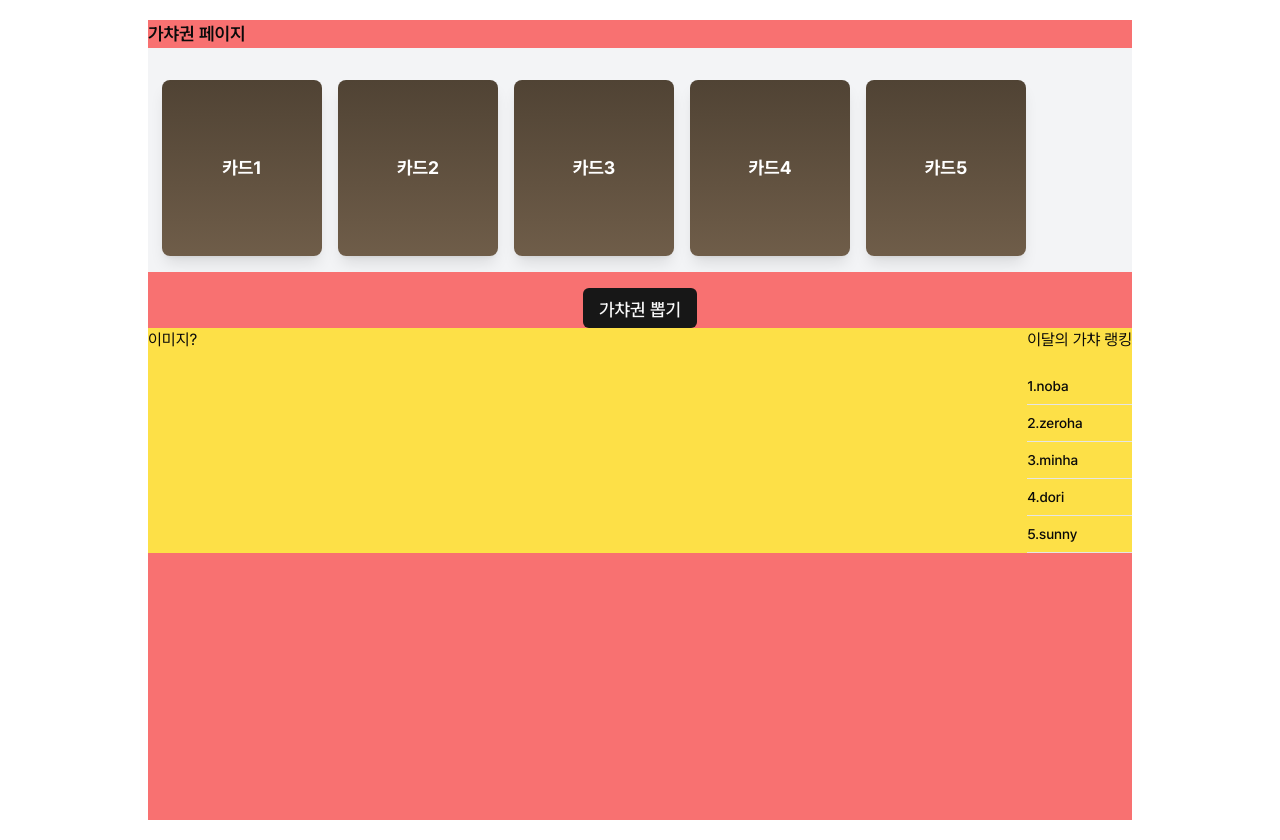
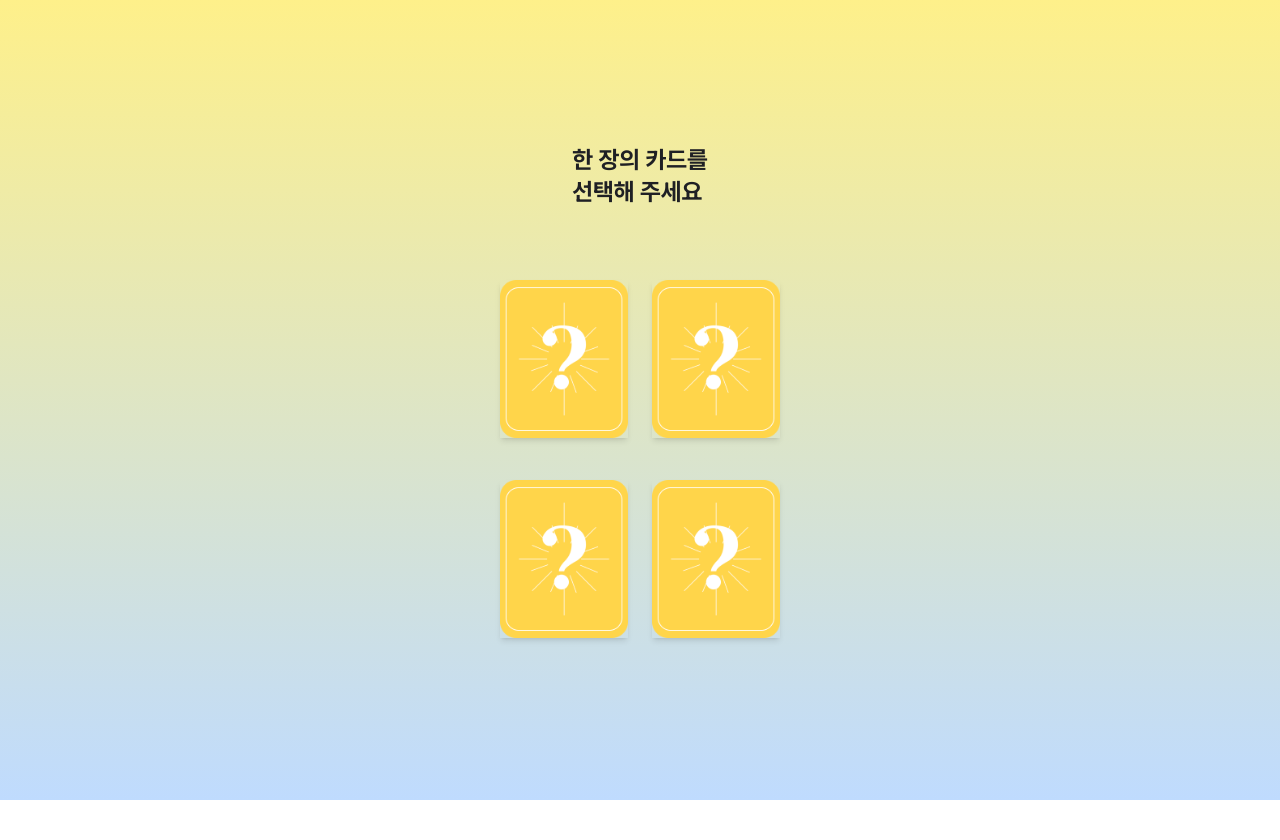
Before and after one commit to kim-taewoo/reviewgacha, a Next.js app: page /gachas/1/gacha in a window 1280 px wide. After the commit the page ends 800 px from the top, so only its background shows below. Built offline with nearby package versions, Linux system fonts and the light colour scheme.

Commit message:
가챠페이지 : 디자인 반영

```diff
--- /dev/null
+++ b/src/app/gachas/[id]/gacha/components/GachaAward.tsx
@@ -0,0 +1,60 @@
+export const GachaAwrad = () => {
+  const sortedUsers = [...users].sort((a, b) => b.score - a.score) // 랭킹 순위
+
+  return (
+    <div className="flex justify-between bg-yellow-300">
+      <div>이미지?</div>
+      <div>
+        <p>이달의 가챠 랭킹</p>
+        <div className="mt-4">
+          {sortedUsers.length > 0
+            ? (
+                sortedUsers.map((user, index) => (
+                  <div
+                    key={user.userId}
+                    className="flex justify-between border-b py-2 text-sm"
+                  >
+                    <span className="font-medium">
+                      {index + 1}
+                      .
+                      {user.username}
+                    </span>
+                  </div>
+                ))
+              )
+            : (
+                <p>랭킹 데이터가 없습니다.</p>
+              )}
+        </div>
+      </div>
+    </div>
+  )
+}
+
+const users = [
+  {
+    userId: 1,
+    username: 'sunny',
+    score: 10,
+  },
+  {
+    userId: 2,
+    username: 'zeroha',
+    score: 90,
+  },
+  {
+    userId: 3,
+    username: 'minha',
+    score: 70,
+  },
+  {
+    userId: 4,
+    username: 'dori',
+    score: 60,
+  },
+  {
+    userId: 5,
+    username: 'noba',
+    score: 100,
+  },
+]
--- a/src/app/gachas/[id]/gacha/components/GachaCard.tsx
+++ /dev/null
@@ -1,42 +0,0 @@
-import { cn } from '@/lib/utils'
-
-interface GachaCardProps {
-  frontContent: string
-  backContent: string
-  isLoading: boolean
-  isFlipped: boolean
-}
-
-export const GachaCard = ({ frontContent, backContent, isLoading = false, isFlipped = false }: GachaCardProps) => {
-  return (
-    <div
-      className={cn(
-        'group relative h-44 w-40 perspective-1000',
-        isLoading && 'pointer-events-none opacity-50'
-      )}
-    >
-      {/* 카드 컨테이너 */}
-      {isLoading && (
-        <div className="absolute inset-0 z-10 flex items-center justify-center rounded-lg bg-gray-800 bg-opacity-5">
-          <div className="size-8 animate-spin rounded-full border-4 border-white border-t-transparent"></div>
-        </div>
-      )}
-      <div
-        className={cn(
-          'size-full transition-transform duration-700 transform-style-preserve-3d',
-          isFlipped && 'rotate-y-180'
-        )}
-      >
-        {/* 카드 앞면 */}
-        <div className="absolute flex size-full items-center justify-center rounded-lg bg-gradient-to-b from-[#504334] to-[#6F5D49] text-lg font-bold text-white shadow-lg backface-hidden">
-          {frontContent}
-        </div>
-
-        {/* 카드 뒷면 */}
-        <div className="absolute flex size-full items-center justify-center rounded-lg bg-gradient-to-b from-[#7F6A53] to-[#9C8468] text-lg font-bold text-white shadow-lg backface-hidden rotate-y-180">
-          {backContent}
-        </div>
-      </div>
-    </div>
-  )
-}
--- a/src/app/gachas/[id]/gacha/components/GachaContainer.tsx
+++ b/src/app/gachas/[id]/gacha/components/GachaContainer.tsx
@@ -1,149 +1,91 @@
 'use client'
+import Image from 'next/image'
 import { useState } from 'react'
-import Confetti from 'react-confetti'
-import { useWindowSize } from 'usehooks-ts'
 
-import { Button } from '@/components/ui/button'
 import { cn } from '@/lib/utils'
 
-import { GachaCard } from './GachaCard'
+import { GachaResult } from './GachaResult'
 
 export const GachaContainer = () => {
-  const { width, height } = useWindowSize()
+  const [result, setResult] = useState<string | null>(null)
   const [isLoading, setIsLoading] = useState(false)
-  const [result, setResult] = useState<string | null>(null)
-  const [flippedIndexes, setFlippedIndexes] = useState<number[]>([])
+  const [flippedIndex, setFlippedIndex] = useState<number | null>(null)
+  const [isOpenModal, setIsOpenModal] = useState(false)
 
-  const onClickGacha = () => {
+  const onClickGacha = (index: number) => {
+    if (isLoading) return
+
     setIsLoading(true)
     setResult(null)
-    setFlippedIndexes([])
 
-    // 3초 후 결과 표시
+    // 선택된 카드만 뒤집기
+    setFlippedIndex(index)
+
     setTimeout(() => {
-      const randomIndex = Math.floor(Math.random() * cards.length)
-      const randomResult = cards[randomIndex]
-      setResult(randomResult)
-      setFlippedIndexes([randomIndex])
+      // 선택된 카드에 대한 결과를 표시
+      const selectedCard = cards[index]
+      setResult(selectedCard)
       setIsLoading(false)
+    }, 2000)
+
+    setTimeout(() => {
+      setIsOpenModal(true)
     }, 3000)
   }
 
-  const sortedUsers = [...users].sort((a, b) => b.score - a.score) // 랭킹 순위
-
   return (
     <>
-      {result && <Confetti width={width} height={height} />}
-      <header className="text-lg font-semibold">가챠권 페이지</header>
+      {/* 카드 목록 */}
+      <div className="flex min-h-screen flex-col items-center justify-center bg-gradient-to-b from-yellow-200 to-blue-200">
+        {/* 상단 텍스트 */}
+        <p className="mb-[72px] text-2xl font-bold text-[#1F2024]">
+          한 장의 카드를
+          {' '}
+          <br />
+          {' '}
+          선택해 주세요
+        </p>
 
-      {/* 카드 목록 */}
+        {/* 카드 리스트 */}
+        <div className="grid grid-cols-2 gap-6">
+          {cards.map((card, index) => (
+            <div key={index} onClick={() => onClickGacha(index)}>
               <div
                 className={cn(
-          'flex flex-wrap justify-center gap-4 bg-gray-100 h-56 overflow-hidden p-8 relative',
-          isLoading && 'pointer-events-none'
+                  'relative h-44 w-32 transition-transform duration-700 transform-style-preserve-3d',
+                  flippedIndex === index && 'rotate-y-180',
+                  isLoading && 'pointer-events-none opacity-50'
                 )}
               >
-        {cards.map((card, index) => (
-          <div
-            key={index}
-            className={cn(
-              'relative',
-              index === 0 && 'ml-[-10%]',
-              index === cards.length - 1 && 'mr-[-10%]'
+                {/* 로딩 스피너 */}
+                {isLoading && (
+                  <div className="absolute inset-0 flex items-center justify-center">
+                    <div className="size-8 animate-spin rounded-full border-4 border-white border-t-transparent"></div>
+                  </div>
                 )}
-          >
-            <GachaCard
-              frontContent={card}
-              backContent="뒷면"
-              isLoading={isLoading}
-              isFlipped={flippedIndexes.includes(index)}
-            />
+
+                {/* 카드 뒷면 */}
+                <div className="absolute flex cursor-pointer items-center justify-center shadow-md backface-hidden">
+                  <Image src="/Card back.png" alt="card image" width={158} height={195} />
+                </div>
+
+                {/* 카드 앞면 */}
+                <div className="absolute flex cursor-pointer items-center justify-center shadow-md backface-hidden rotate-y-180">
+                  <Image src="/Card 1.png" alt="card image" width={158} height={195} />
+                </div>
+              </div>
             </div>
           ))}
         </div>
 
         {/* 결과 표시 */}
-      {result && (
-        <div className={cn(
-          'fixed left-1/2 top-28 z-10 -translate-x-1/2 -translate-y-1/2 rounded-md bg-white px-4 py-2 text-center text-black shadow-lg',
-          'animate-fade-in'
-        )}
-        >
-          🎉 당첨:
-          {' '}
-          {result}
-          {' '}
-          🎉
+        <GachaResult result={result} isOpenModal={isOpenModal} setIsOpenModal={setIsOpenModal} />
+
       </div>
-      )}
-      {/* 가챠 버튼 */}
-      <Button
-        className={cn(
-          'mx-auto mt-4 block',
-          'text-sm sm:text-base lg:text-lg',
-          isLoading && 'cursor-wait'
-        )}
-        onClick={onClickGacha}
-        disabled={isLoading}
-      >
-        {isLoading ? '뽑는 중...' : '가챠권 뽑기'}
-      </Button>
       {/* 다른 사람의 결과 */}
-      <div className="flex justify-between bg-yellow-300">
-        <div>이미지?</div>
-        <div>
-          <p>이달의 가챠 랭킹</p>
-          <div className="mt-4">
-            {sortedUsers.length > 0
-              ? (
-                  sortedUsers.map((user, index) => (
-                    <div
-                      key={user.userId}
-                      className="flex justify-between border-b py-2 text-sm"
-                    >
-                      <span className="font-medium">
-                        {index + 1}
-                        .
-                        {user.username}
-                      </span>
-                    </div>
-                  ))
-                )
-              : (
-                  <p>랭킹 데이터가 없습니다.</p>
-                )}
-          </div>
-        </div>
-      </div>
+      {/* <GachaAwrad /> */}
     </>
   )
 }
 
-const cards = ['카드1', '카드2', '카드3', '카드4', '카드5', '카드6', '카드7', '카드8', '카드9', '카드10', '카드11', '카드12']
-const users = [
-  {
-    userId: 1,
-    username: 'sunny',
-    score: 10,
-  },
-  {
-    userId: 2,
-    username: 'zeroha',
-    score: 90,
-  },
-  {
-    userId: 3,
-    username: 'minha',
-    score: 70,
-  },
-  {
-    userId: 4,
-    username: 'dori',
-    score: 60,
-  },
-  {
-    userId: 5,
-    username: 'noba',
-    score: 100,
-  },
-]
+const cards = ['카드1', '카드2', '카드3', '카드4']
--- /dev/null
+++ b/src/app/gachas/[id]/gacha/components/GachaResult.tsx
@@ -0,0 +1,63 @@
+'use client'
+import Image from 'next/image'
+import { useRouter } from 'next/navigation'
+// import Confetti from 'react-confetti'
+// import { useWindowSize } from 'usehooks-ts'
+
+import { Button } from '@/components/ui/button'
+import {
+  Dialog,
+  DialogContent,
+  DialogDescription,
+  DialogFooter,
+  DialogTitle,
+} from '@/components/ui/dialog'
+
+interface Props {
+  result: string | null
+  isOpenModal: boolean
+  setIsOpenModal: (isOpen: boolean) => void
+}
+
+export const GachaResult = ({ result, isOpenModal, setIsOpenModal }: Props) => {
+  // const { width, height } = useWindowSize()
+
+  const navigate = useRouter()
+
+  return (
+    <>
+      <Dialog open={isOpenModal} onOpenChange={setIsOpenModal}>
+        {result && (
+          <>
+            <DialogContent className="flex flex-col items-center gap-8 rounded-lg p-6 shadow-lg sm:max-w-[335px]">
+              {/* <Confetti
+                width={width}
+                height={height}
+                className="absolute inset-0 z-10"
+              /> */}
+              <DialogTitle className="flex items-center justify-center text-2xl font-bold text-[#1F2024]">
+                축하합니다!
+              </DialogTitle>
+              <DialogDescription className="flex text-center text-[#1F2024]">
+                요정들의 카드를 수집하여
+                <br />
+                추억을 쌓아보세요!
+              </DialogDescription>
+              <div className="flex justify-center">
+                <Image src="/Card 1.png" alt="card image" width={158} height={195} className="rounded-lg shadow-lg" />
+              </div>
+              <DialogFooter className="flex w-full gap-4">
+                <Button type="button" onClick={() => location.reload()} className="w-full rounded-lg text-white">
+                  다시뽑기
+                </Button>
+                <Button type="button" variant="secondary" onClick={() => navigate.push('http://localhost:3000/gachas/1')} className="w-full border-2">
+                  되돌아가기
+                </Button>
+              </DialogFooter>
+            </DialogContent>
+          </>
+        )}
+      </Dialog>
+    </>
+  )
+}
--- a/src/app/gachas/[id]/gacha/page.tsx
+++ b/src/app/gachas/[id]/gacha/page.tsx
@@ -2,7 +2,7 @@ import { GachaContainer } from './components/GachaContainer'
 
 const GachaPage = () => {
   return (
-    <div className="h-screen w-full bg-red-400">
+    <div className="h-screen w-full">
       <GachaContainer />
     </div>
   )
--- a/src/app/gachas/[id]/layout.tsx
+++ b/src/app/gachas/[id]/layout.tsx
@@ -14,7 +14,7 @@ export default function GachaLayout({
   children: React.ReactNode
 }>) {
   return (
-    <div className="flex size-full h-full max-w-5xl flex-1 flex-col items-center gap-20 p-5">
+    <div className="flex size-full h-full flex-1 flex-col items-center gap-20">
       {children}
     </div>
   )
```
Also changed, not shown: public/Card 1.png (added), public/Card back.png (added). Lines whose indentation alone changed are shown as unchanged.
